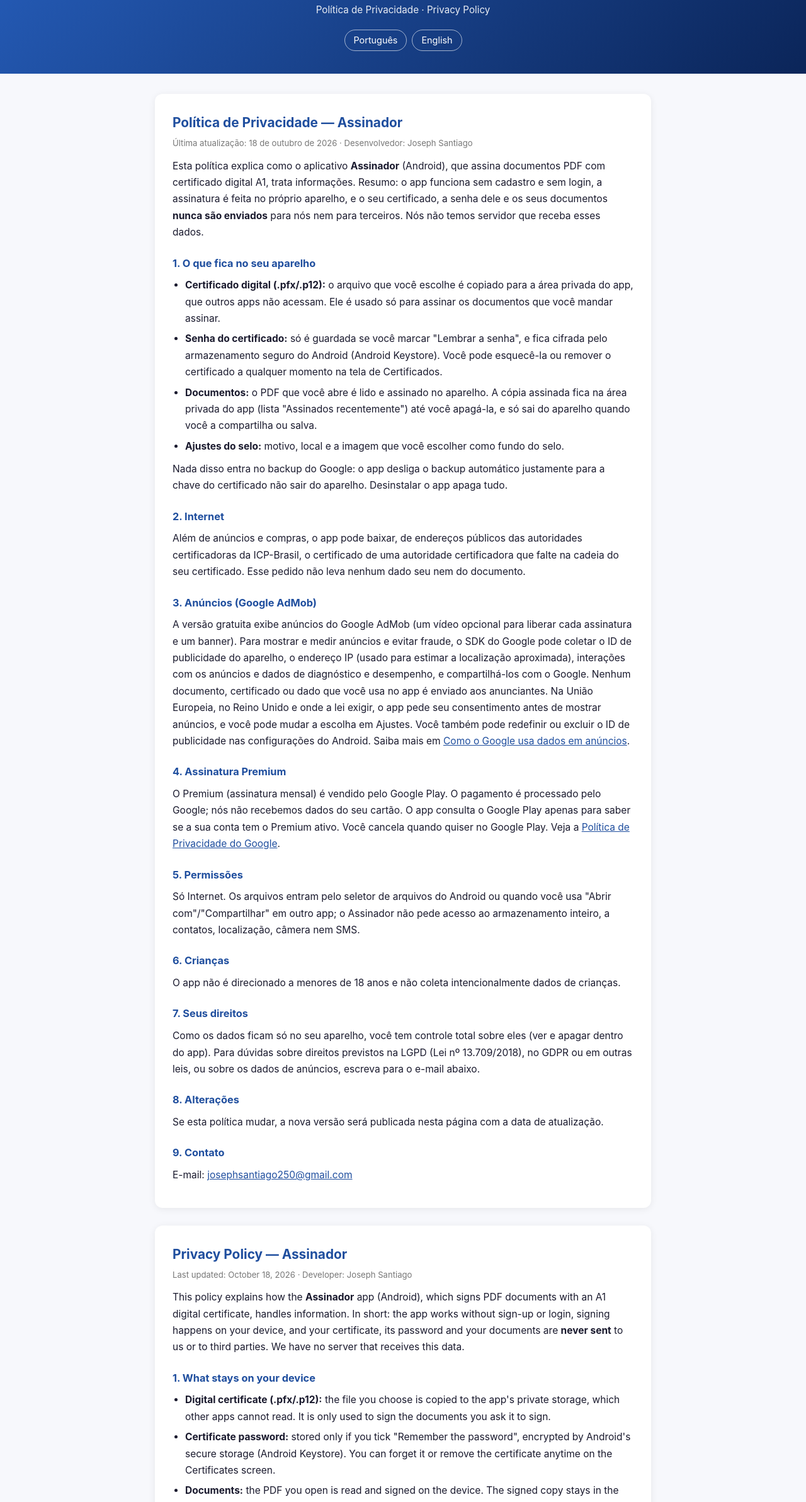
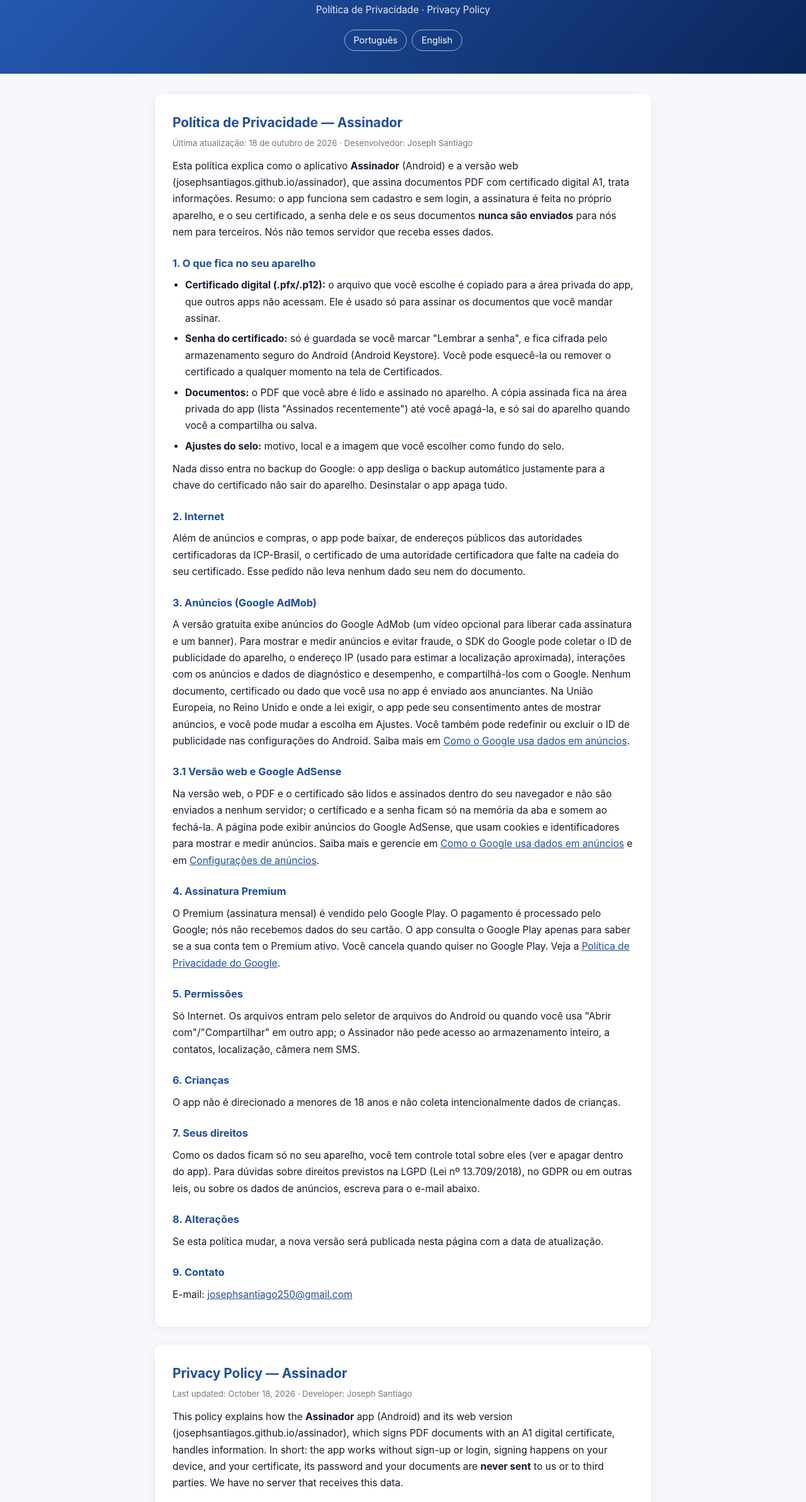
Before and after one commit to josephsantiagos/pilitica-de-privacidade-play-sotre-, a plain HTML site: page assinador.html in a window 1280 px wide. Shown: the part 99-2484 px from the top of the page at 63% size. Drawn offline with Linux system fonts and the light colour scheme.

Commit message:
Política do Assinador: versão web e AdSense

```diff
--- a/assinador.html
+++ b/assinador.html
@@ -35,7 +35,7 @@
 <section class="card" id="pt" lang="pt-BR">
   <h2 class="lang">Política de Privacidade — Assinador</h2>
   <p class="updated">Última atualização: 18 de outubro de 2026 · Desenvolvedor: Joseph Santiago</p>
-  <p>Esta política explica como o aplicativo <b>Assinador</b> (Android), que assina documentos PDF com certificado digital A1, trata informações. Resumo: o app funciona sem cadastro e sem login, a assinatura é feita no próprio aparelho, e o seu certificado, a senha dele e os seus documentos <b>nunca são enviados</b> para nós nem para terceiros. Nós não temos servidor que receba esses dados.</p>
+  <p>Esta política explica como o aplicativo <b>Assinador</b> (Android) e a versão web (josephsantiagos.github.io/assinador), que assina documentos PDF com certificado digital A1, trata informações. Resumo: o app funciona sem cadastro e sem login, a assinatura é feita no próprio aparelho, e o seu certificado, a senha dele e os seus documentos <b>nunca são enviados</b> para nós nem para terceiros. Nós não temos servidor que receba esses dados.</p>
   <h3>1. O que fica no seu aparelho</h3><ul>
   <li><b>Certificado digital (.pfx/.p12):</b> o arquivo que você escolhe é copiado para a área privada do app, que outros apps não acessam. Ele é usado só para assinar os documentos que você mandar assinar.</li>
   <li><b>Senha do certificado:</b> só é guardada se você marcar "Lembrar a senha", e fica cifrada pelo armazenamento seguro do Android (Android Keystore). Você pode esquecê-la ou remover o certificado a qualquer momento na tela de Certificados.</li>
@@ -44,6 +44,7 @@
   <p>Nada disso entra no backup do Google: o app desliga o backup automático justamente para a chave do certificado não sair do aparelho. Desinstalar o app apaga tudo.</p>
   <h3>2. Internet</h3><p>Além de anúncios e compras, o app pode baixar, de endereços públicos das autoridades certificadoras da ICP-Brasil, o certificado de uma autoridade certificadora que falte na cadeia do seu certificado. Esse pedido não leva nenhum dado seu nem do documento.</p>
   <h3>3. Anúncios (Google AdMob)</h3><p>A versão gratuita exibe anúncios do Google AdMob (um vídeo opcional para liberar cada assinatura e um banner). Para mostrar e medir anúncios e evitar fraude, o SDK do Google pode coletar o ID de publicidade do aparelho, o endereço IP (usado para estimar a localização aproximada), interações com os anúncios e dados de diagnóstico e desempenho, e compartilhá-los com o Google. Nenhum documento, certificado ou dado que você usa no app é enviado aos anunciantes. Na União Europeia, no Reino Unido e onde a lei exigir, o app pede seu consentimento antes de mostrar anúncios, e você pode mudar a escolha em Ajustes. Você também pode redefinir ou excluir o ID de publicidade nas configurações do Android. Saiba mais em <a href="https://policies.google.com/technologies/ads">Como o Google usa dados em anúncios</a>.</p>
+  <h3>3.1 Versão web e Google AdSense</h3><p>Na versão web, o PDF e o certificado são lidos e assinados dentro do seu navegador e não são enviados a nenhum servidor; o certificado e a senha ficam só na memória da aba e somem ao fechá-la. A página pode exibir anúncios do Google AdSense, que usam cookies e identificadores para mostrar e medir anúncios. Saiba mais e gerencie em <a href="https://policies.google.com/technologies/ads">Como o Google usa dados em anúncios</a> e em <a href="https://adssettings.google.com">Configurações de anúncios</a>.</p>
   <h3>4. Assinatura Premium</h3><p>O Premium (assinatura mensal) é vendido pelo Google Play. O pagamento é processado pelo Google; nós não recebemos dados do seu cartão. O app consulta o Google Play apenas para saber se a sua conta tem o Premium ativo. Você cancela quando quiser no Google Play. Veja a <a href="https://policies.google.com/privacy">Política de Privacidade do Google</a>.</p>
   <h3>5. Permissões</h3><p>Só Internet. Os arquivos entram pelo seletor de arquivos do Android ou quando você usa "Abrir com"/"Compartilhar" em outro app; o Assinador não pede acesso ao armazenamento inteiro, a contatos, localização, câmera nem SMS.</p>
   <h3>6. Crianças</h3><p>O app não é direcionado a menores de 18 anos e não coleta intencionalmente dados de crianças.</p>
@@ -54,7 +55,7 @@
 <section class="card" id="en" lang="en">
   <h2 class="lang">Privacy Policy — Assinador</h2>
   <p class="updated">Last updated: October 18, 2026 · Developer: Joseph Santiago</p>
-  <p>This policy explains how the <b>Assinador</b> app (Android), which signs PDF documents with an A1 digital certificate, handles information. In short: the app works without sign-up or login, signing happens on your device, and your certificate, its password and your documents are <b>never sent</b> to us or to third parties. We have no server that receives this data.</p>
+  <p>This policy explains how the <b>Assinador</b> app (Android) and its web version (josephsantiagos.github.io/assinador), which signs PDF documents with an A1 digital certificate, handles information. In short: the app works without sign-up or login, signing happens on your device, and your certificate, its password and your documents are <b>never sent</b> to us or to third parties. We have no server that receives this data.</p>
   <h3>1. What stays on your device</h3><ul>
   <li><b>Digital certificate (.pfx/.p12):</b> the file you choose is copied to the app's private storage, which other apps cannot read. It is only used to sign the documents you ask it to sign.</li>
   <li><b>Certificate password:</b> stored only if you tick "Remember the password", encrypted by Android's secure storage (Android Keystore). You can forget it or remove the certificate anytime on the Certificates screen.</li>
@@ -63,6 +64,7 @@
   <p>None of this goes to Google backup: the app turns automatic backup off so the certificate key never leaves the device. Uninstalling the app deletes everything.</p>
   <h3>2. Internet</h3><p>Besides ads and purchases, the app may download, from public addresses of ICP-Brasil certificate authorities, a certificate authority certificate missing from your certificate chain. That request carries none of your data.</p>
   <h3>3. Ads (Google AdMob)</h3><p>The free version shows Google AdMob ads (an optional video to unlock each signature and a banner). To serve and measure ads and prevent fraud, Google's SDK may collect the device advertising ID, IP address (used to estimate approximate location), ad interactions and diagnostics/performance data, and share them with Google. No document, certificate or other data you use in the app is sent to advertisers. In the EU, the UK and where the law requires it, the app asks for consent before showing ads, and you can change your choice in Settings. Learn more at <a href="https://policies.google.com/technologies/ads">How Google uses information from sites or apps that use its services</a>.</p>
+  <h3>3.1 Web version and Google AdSense</h3><p>In the web version, the PDF and the certificate are read and signed inside your browser and are not sent to any server; the certificate and password stay only in the tab's memory and are gone when it is closed. The page may show Google AdSense ads, which use cookies and identifiers to serve and measure ads. Learn more at <a href="https://policies.google.com/technologies/ads">How Google uses information from sites or apps that use its services</a>.</p>
   <h3>4. Premium subscription</h3><p>Premium (monthly subscription) is sold through Google Play. Payment is processed by Google; we never receive your card details. The app only asks Google Play whether your account has an active Premium. You can cancel anytime in Google Play. See <a href="https://policies.google.com/privacy">Google's Privacy Policy</a>.</p>
   <h3>5. Permissions</h3><p>Internet only. Files come in through the Android file picker or when you use "Open with"/"Share" in another app; Assinador does not ask for access to all your storage, contacts, location, camera or SMS.</p>
   <h3>6. Children</h3><p>The app is not directed to anyone under 18 and does not knowingly collect children's data.</p>
```
